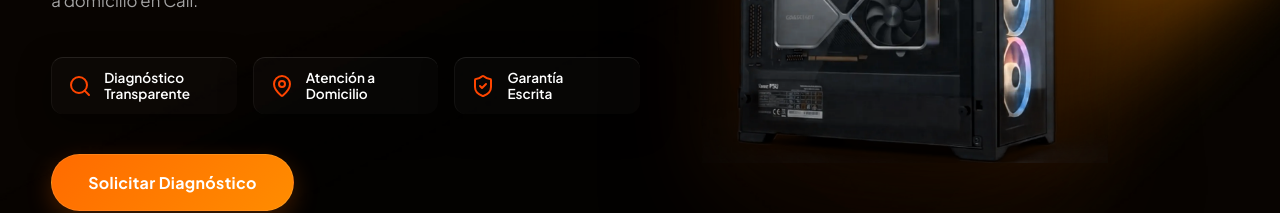
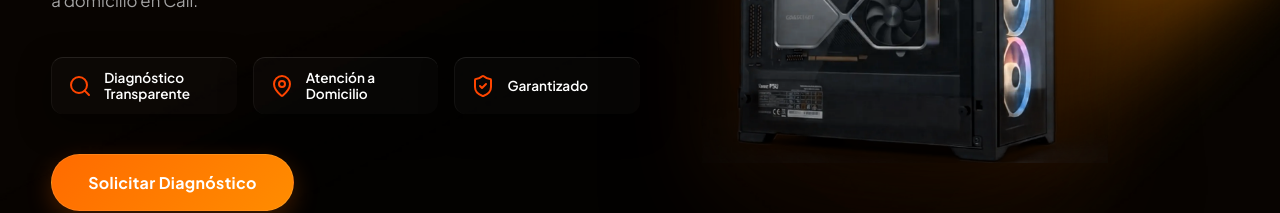
Before and after one commit to Miuted-wakeup/PC-service, a React (Vite) app: page / in a window 1280 px wide. Shown: the part 385-598 px from the top of the page. Built offline with nearby package versions, Linux system fonts and the light colour scheme.

Commit message:
Mejora: Cambiar etiqueta 'Garantía Escrita' en la tarjeta del Hero a 'Garantizado'

```diff
--- a/src/components/Hero.jsx
+++ b/src/components/Hero.jsx
@@ -39,7 +39,7 @@ const Hero = ({ whatsappUrl }) => {
             </div>
             <div className="hero__stat-card hero__trust-card">
               <ShieldCheck className="hero__trust-icon" size={24} />
-              <span className="hero__trust-label">Garantía<br/>Escrita</span>
+              <span className="hero__trust-label">Garantizado</span>
             </div>
           </div>
 
```
